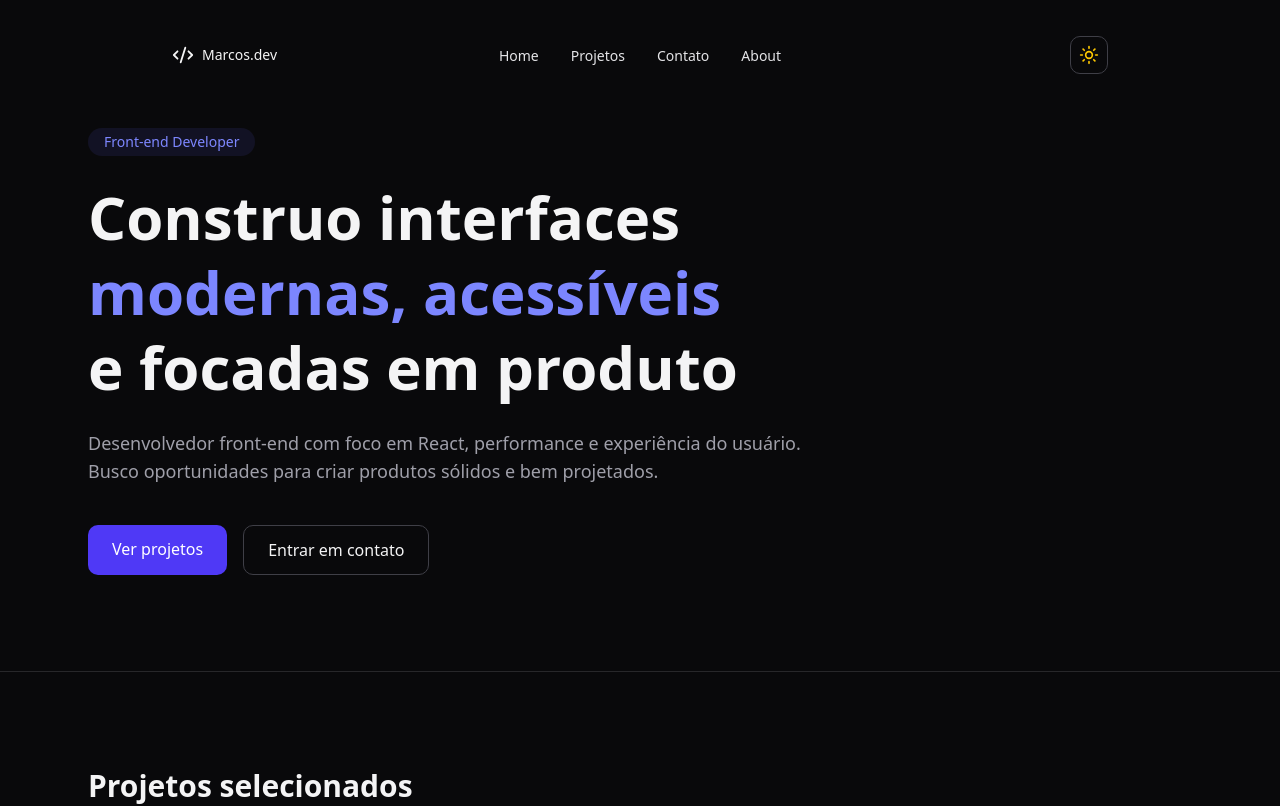
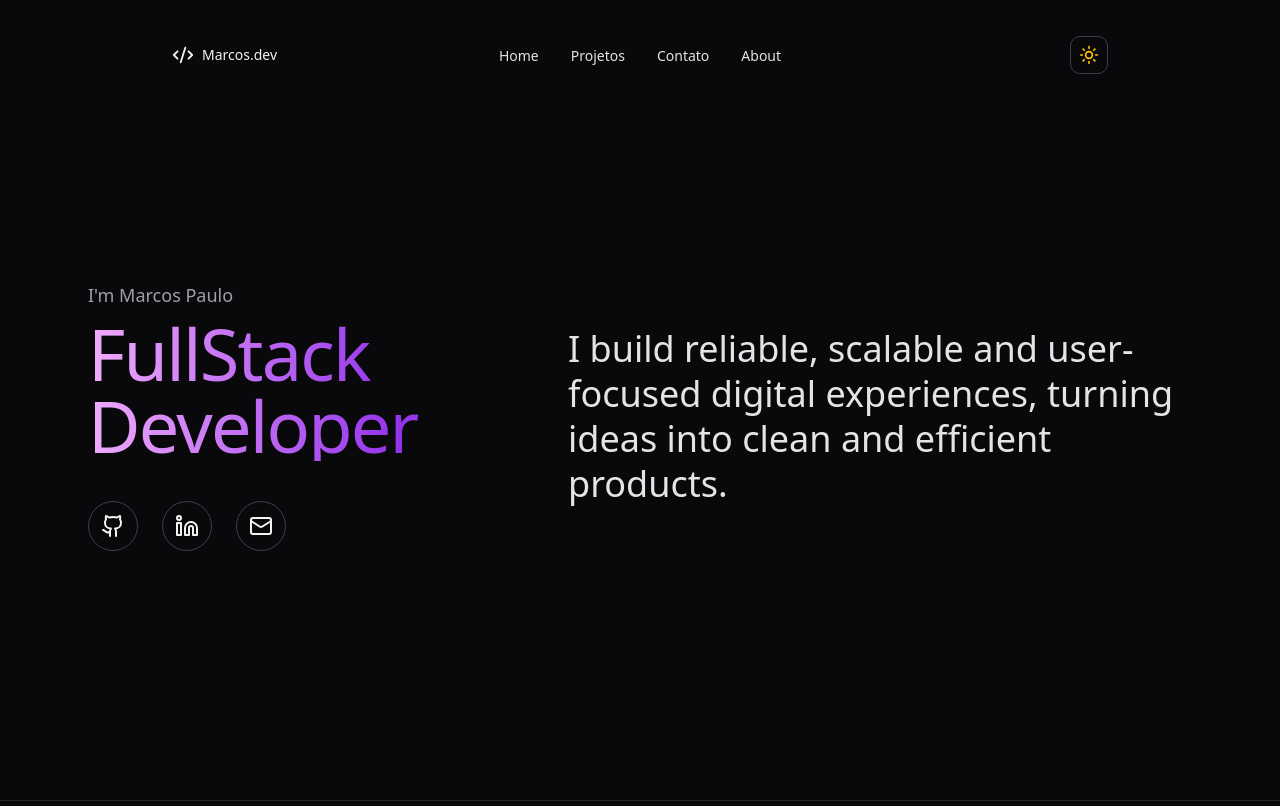
Before and after one commit to mpaullos/portfolio, a React (Vite) app: page / in a window 1280 px wide. Shown: the top 806 px of the page. Built offline with nearby package versions, Linux system fonts and the light colour scheme.

Commit message:
feat: try new structure for hero section

```diff
--- a/src/sections/Hero.tsx
+++ b/src/sections/Hero.tsx
@@ -1,52 +1,70 @@
+import { Github, Linkedin, Mail } from "lucide-react";
+import GradientText from "../components/GradientText";
+
 export default function Hero() {
   return (
-    <section className="relative pt-32 pb-24">
-      <div className="max-w-6xl mx-auto px-6">
-        <div className="max-w-3xl">
-          {/* Badge */}
-          <span
-            className="inline-block mb-6 px-4 py-1 text-sm rounded-full
-                           bg-indigo-50 text-indigo-600
-                           dark:bg-indigo-500/10 dark:text-indigo-400"
-          >
-            Front-end Developer
-          </span>
+    <section className="relative min-h-screen flex items-center pt-32 pb-24">
+      <div className="max-w-6xl mx-auto px-6 w-full">
+        <div className="grid grid-cols-1 lg:grid-cols-[1fr_1.5fr] gap-16 items-center">
+          {/* LEFT SIDE */}
+          <div>
+            {/* Name */}
+            <p className="text-lg text-zinc-600 dark:text-zinc-400">
+              I'm Marcos Paulo
+            </p>
 
-          {/* Headline */}
-          <h1 className="text-4xl sm:text-5xl lg:text-6xl font-bold leading-tight">
-            Construo interfaces
-            <span className="block text-indigo-600 dark:text-indigo-400">
-              modernas, acessíveis
-            </span>
-            e focadas em produto
-          </h1>
+            {/* Gradient Title */}
+            <GradientText
+              colors={["#f0abfc", "#9333ea", "#f0abfc", "#9333ea", "#f0abfc"]}
+              animationSpeed={8}
+              showBorder={false}
+              className="mt-2 text-5xl sm:text-6xl lg:text-7xl font-extrabold tracking-tight"
+            >
+              FullStack Developer
+            </GradientText>
 
-          {/* Subheadline */}
-          <p className="mt-6 text-lg text-zinc-600 dark:text-zinc-400">
-            Desenvolvedor front-end com foco em React, performance e experiência
-            do usuário. Busco oportunidades para criar produtos sólidos e bem
-            projetados.
-          </p>
+            {/* Social Icons */}
+            <div className="mt-10 flex gap-6">
+              <a
+                href="https://github.com/mpaullos"
+                target="_blank"
+                aria-label="GitHub"
+                className="p-3 rounded-full border border-zinc-300 dark:border-zinc-700
+                           hover:bg-zinc-100 dark:hover:bg-zinc-800 transition-all
+                           hover:scale-110"
+              >
+                <Github className="w-6 h-6" />
+              </a>
 
-          {/* CTAs */}
-          <div className="mt-10 flex flex-wrap gap-4">
-            <a
-              href="#projects"
-              className="px-6 py-3 rounded-lg bg-indigo-600 text-white
-                         hover:bg-indigo-700 transition-colors"
-            >
-              Ver projetos
-            </a>
+              <a
+                href="https://www.linkedin.com/in/mpaullos"
+                target="_blank"
+                aria-label="LinkedIn"
+                className="p-3 rounded-full border border-zinc-300 dark:border-zinc-700
+                           hover:bg-zinc-100 dark:hover:bg-zinc-800 transition-all
+                           hover:scale-110"
+              >
+                <Linkedin className="w-6 h-6" />
+              </a>
 
-            <a
-              href="#contact"
-              className="px-6 py-3 rounded-lg border border-zinc-300
-                         dark:border-zinc-700
-                         hover:bg-zinc-100 dark:hover:bg-zinc-800
-                         transition-colors"
-            >
-              Entrar em contato
-            </a>
+              <a
+                href="mailto:seuemail@email.com"
+                aria-label="Email"
+                className="p-3 rounded-full border border-zinc-300 dark:border-zinc-700
+                           hover:bg-zinc-100 dark:hover:bg-zinc-800 transition-all
+                           hover:scale-110"
+              >
+                <Mail className="w-6 h-6" />
+              </a>
+            </div>
+          </div>
+
+          {/* RIGHT SIDE */}
+          <div>
+            <p className="text-2xl sm:text-3xl lg:text-4xl font-medium leading-tight text-zinc-800 dark:text-zinc-200">
+              I build reliable, scalable and user-focused digital experiences,
+              turning ideas into clean and efficient products.
+            </p>
           </div>
         </div>
       </div>
```
